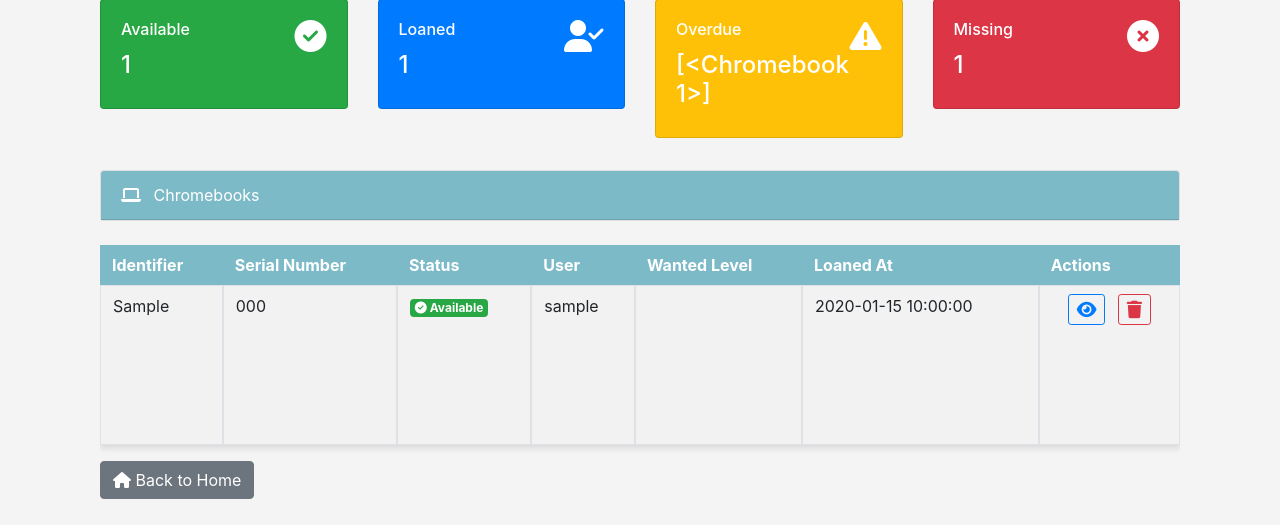
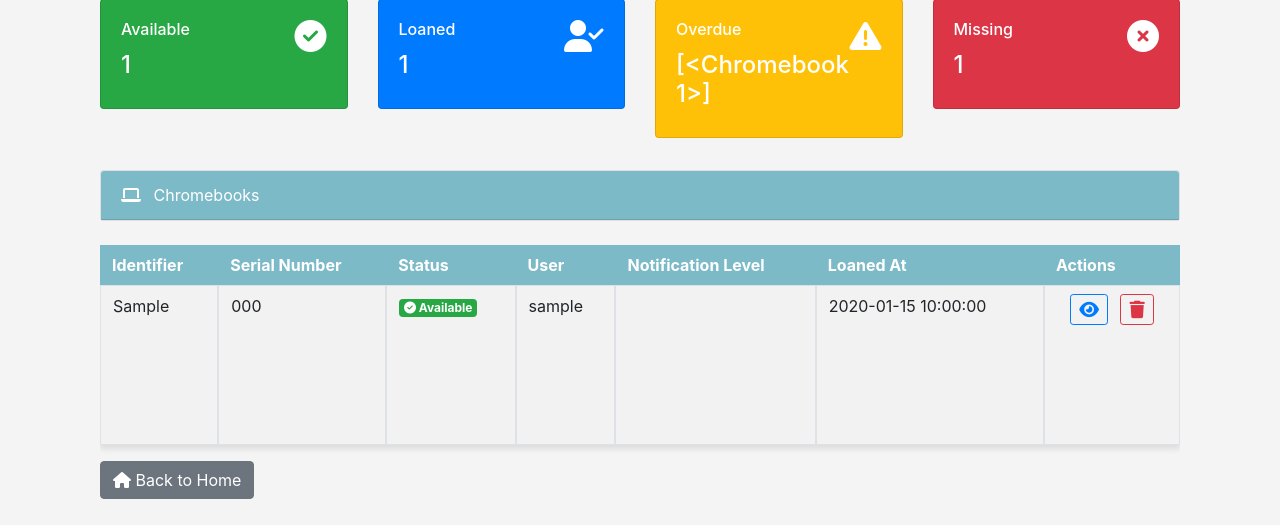
Before and after one commit to shrowdo/chromebookloansystem, a Flask app: template templates/admin.html in a window 1280 px wide. Shown: the part 185-710 px from the top of the page. Run offline with Flask 3, Linux system fonts and the light colour scheme; tables that the repository leaves empty hold one stand-in row (values such as "Sample post"); the template is opened without the code that fills it: values that come from a table or form of the project are taken from there, most other values are stand-ins (such as "Sample title", 1, 10 or a date in 2020); some libraries are stand-ins or nearby versions.

Commit message:
Update admin.html

```diff
--- a/templates/admin.html
+++ b/templates/admin.html
@@ -140,7 +140,7 @@
                     <th>Serial Number</th>
                     <th>Status</th>
                     <th>User</th>
-                    <th>Wanted Level</th>
+                    <th>Notification Level</th>
                     <th>Loaned At</th>
                     <th>Actions</th>
                 </tr>
```
